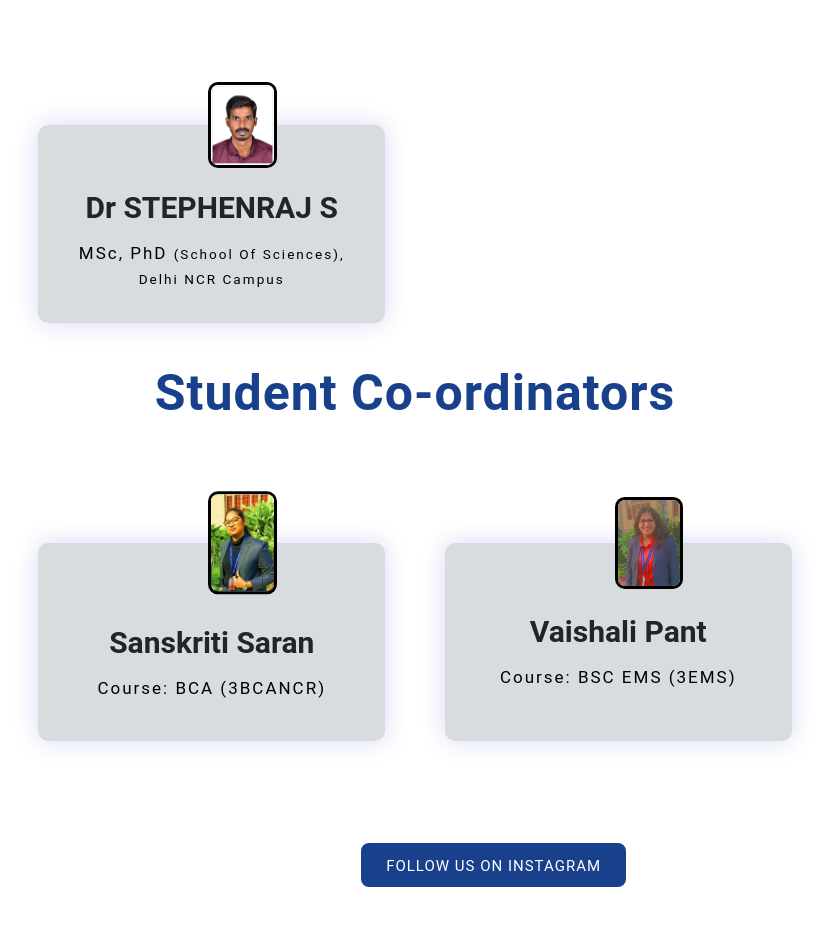
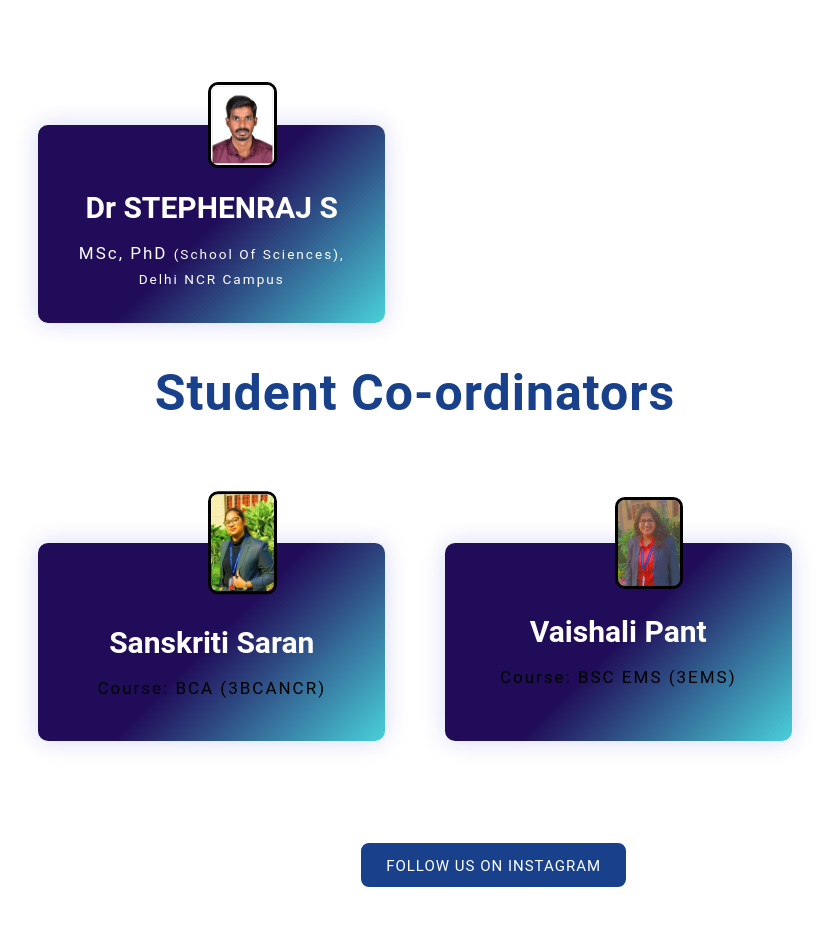
Before and after one commit to Debug-001/Blog-SOS, a React (Create React App) app: page /scienceclub in a window 1280 px wide. Shown: the part 980-1905 px from the top of the page, without its empty margins (225-1054 px from the left). Built offline with nearby package versions, Linux system fonts and the light colour scheme.

Commit message:
ABOUT fixes

```diff
--- a/src/components/About.jsx
+++ b/src/components/About.jsx
@@ -17,7 +17,7 @@ function About() {
                         </div>
 
                         <div class="col-md-6 col-12 hero-text  d-flex justify-content-center align-items-start flex-column">
-                            <h1 className="top-text">MOBILE-SHIKSHA</h1>
+                            <h1 style={{"margin-top":"6rem"}}>MOBILE-SHIKSHA</h1>
 
                             <p><span class="bold-style">Greetings from School of Sciences,  CHRIST (Deemed to be University) Delhi NCR. </span>
 
--- a/src/index.css
+++ b/src/index.css
@@ -191,11 +191,21 @@ label {
   margin-left: 45rem;
 }
 
+.our-services{
+  background: linear-gradient(-45deg, #49d0da 0%, #210c59 50%);
+  color: white;
+  transition: all 0.5s ease-in-out ;
+}
+
+.small{
+  color: white !important;
+}
+
 
 .settings:hover {
   box-shadow: 0 0 25px 0 rgba(0, 0, 0, 0.2);
   cursor: pointer;
-  background-image: linear-gradient(-45deg, #49d0da 0%, #210c59 50%);
+  background: linear-gradient(-45deg, #9bf904 0%, #fc0707 50%);
 }
 
 .privacy:hover {
--- a/src/pages/Home.jsx
+++ b/src/pages/Home.jsx
@@ -2,7 +2,7 @@ import React from 'react'
 
 import Navbar from '../components/Navbar'
 import About from '../components/About'
-import Event1 from '../components/Event1'
+// import Event1 from '../components/Event1'
 import Event2 from '../components/Event2'
 import Event3 from '../components/Event3'
 import Footer from '../components/Footer'
@@ -13,7 +13,7 @@ function Home () {
       <>
      <Navbar/>
      <About/>
-     <Event1/>
+     {/* <Event1/> */}
      <Event2/>
      <Event3/>
      <Footer/>
--- a/src/pages/ScienceClub.jsx
+++ b/src/pages/ScienceClub.jsx
@@ -60,7 +60,7 @@ const ScienceClub = () => {
                         <div class="our-services settings">
                             <div class="icon"> <img class="image" src={Image} alt="profile_image" /> </div>
                             <h4>Dr STEPHENRAJ S</h4>
-                            <p style={{"padding-bottom":"30px"}} >MSc, PhD <small>(School of Sciences), Delhi NCR campus</small></p>
+                            <p class="small" style={{"padding-bottom":"30px"}} >MSc, PhD <small>(School of Sciences), Delhi NCR campus</small></p>
                         </div>
                     </div>
                 </div>
```
